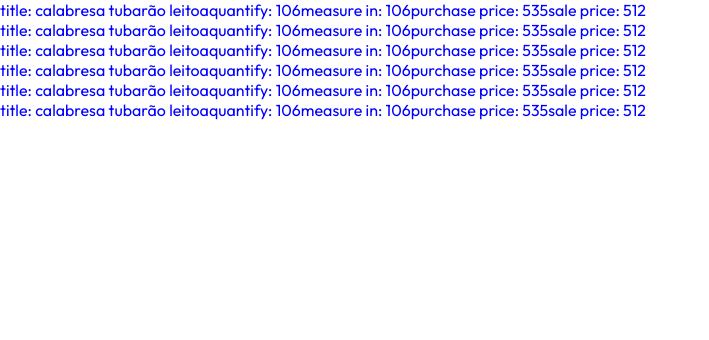
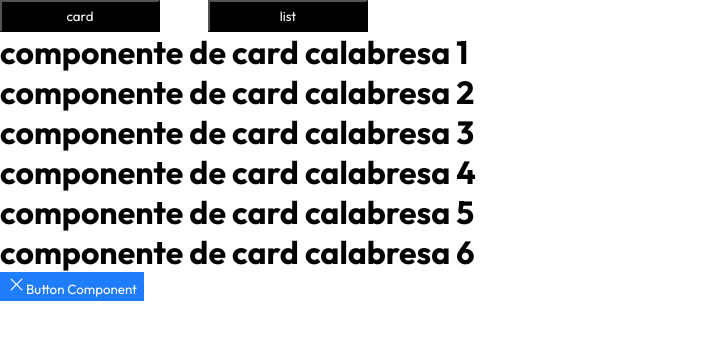
Before and after one commit to yeaaah-dev/yeah-stock, a React (Vite) app: page / in a window 1280 px wide. Shown: the top 340 px of the page, without its empty margins (0-709 px from the left). Built offline with nearby package versions, Linux system fonts and the light colour scheme; data requests are answered from the project's data file.

Commit message:
feat: implements card, button and toggle components

```diff
--- a/db.json
+++ b/db.json
@@ -1,7 +1,7 @@
 {
   "products": [
     {
-      "title": "calabresa tubarão leitoa",
+      "title": "calabresa 1",
       "quantify": 106,
       "measurein": 106,
       "purchasePrice": 535,
@@ -9,7 +9,7 @@
       "key": 1
     },
     {
-      "title": "calabresa tubarão leitoa",
+      "title": "calabresa 2",
       "quantify": 106,
       "measurein": 106,
       "purchasePrice": 535,
@@ -17,7 +17,7 @@
       "key": 2
     },
     {
-      "title": "calabresa tubarão leitoa",
+      "title": "calabresa 3",
       "quantify": 106,
       "measurein": 106,
       "purchasePrice": 535,
@@ -25,7 +25,7 @@
       "key": 3
     },
     {
-      "title": "calabresa tubarão leitoa",
+      "title": "calabresa 4",
       "quantify": 106,
       "measurein": 106,
       "purchasePrice": 535,
@@ -33,7 +33,7 @@
       "key": 4
     },
     {
-      "title": "calabresa tubarão leitoa",
+      "title": "calabresa 5",
       "quantify": 106,
       "measurein": 106,
       "purchasePrice": 535,
@@ -41,7 +41,7 @@
       "key": 5
     },
     {
-      "title": "calabresa tubarão leitoa",
+      "title": "calabresa 6",
       "quantify": 106,
       "measurein": 106,
       "purchasePrice": 535,
--- a/src/components/Button/index.jsx
+++ b/src/components/Button/index.jsx
@@ -1,7 +1,11 @@
-export function Button() {
+/* eslint-disable react/prop-types */
+import styles from './style.module.css'
+
+export function Button({ icon: Icon }) {
     return (
-        <div>
+        <button className={styles.container}>
+            <Icon />
             Button Component
-        </div>
+        </button>
     )
 }
--- /dev/null
+++ b/src/components/Button/style.module.css
@@ -0,0 +1,9 @@
+.container {
+  width: 100%;
+  height: 1.8rem;
+
+  background: #1f7cfb;
+
+  border: none;
+  color: white;
+}
--- /dev/null
+++ b/src/components/Card/index.jsx
@@ -0,0 +1,23 @@
+/* eslint-disable react/prop-types */
+
+export const layoutType = {
+    LIST: 'list',
+    CARD: 'card'
+}
+
+/**
+ *
+ * @param {layout} list
+ * @param {layout} card
+ * @returns
+ */
+export function Card({ name, layout }) {
+    return (
+        <div>
+            {layout === layoutType.CARD ?
+              <h1 className="class do comoponete de cad">componente de card {name}</h1> :
+              <h1 className="class do componete de list">componente de list {name}</h1>
+            }
+        </div>
+    )
+}
--- /dev/null
+++ b/src/components/Toggle/index.jsx
@@ -0,0 +1,13 @@
+/* eslint-disable react/prop-types */
+import styles from './styles.module.css'
+import { layoutType } from '../Card'
+
+// o onchage é uma função que é chamado toda vez que eu clico nos botões
+export function Toggle({ onChange }) {
+    return (
+        <div className={styles.container}>
+            <button onClick={() => onChange(layoutType.CARD)}>card</button>
+            <button onClick={() => onChange(layoutType.LIST)}>list</button>
+        </div>
+    )
+}
--- /dev/null
+++ b/src/components/Toggle/styles.module.css
@@ -0,0 +1,12 @@
+.container {
+  display: flex;
+  gap: 3rem;
+}
+
+.container button {
+  width: 10rem;
+  height: 2rem;
+
+  background: black;
+  color: white;
+}
--- a/src/pages/home/index.jsx
+++ b/src/pages/home/index.jsx
@@ -1,10 +1,19 @@
 import { useEffect, useState } from "react"
 import axios from "axios"
-import './style.css'
+import styles from './style.module.css'
+import { Button } from "../../components/Button"
+import { X } from "@phosphor-icons/react"
+import { Card, layoutType } from "../../components/Card"
+import { Toggle } from "../../components/Toggle"
 
+
+function Icon() {
+  return <X size={19} color="#FFFFFF" />
+}
 
 function App() {
   const [products, setProducts] = useState([])
+  const [layout, setLayout] = useState(layoutType.CARD)
 
   useEffect(() => {
     axios.get('http://localhost:3000/products')
@@ -13,20 +22,28 @@ function App() {
       })
   }, [])
 
+  function changeLayoutCard(layoutToChange) {
+    setLayout(layoutToChange)
+  }
+
   return (
+    <div>
+      <Toggle
+        onChange={changeLayoutCard}
+      />
 
-    <div className="container-home">
       {products.map(product => {
-        return <div key={product.key} >
-          <span className=""> title: {product.title}</span>
-          <span className="">quantify: {product.quantify}</span>
-          <span className="">measure in: {product.measurein}</span>
-          <span className="">purchase price:  {product.purchasePrice}</span>
-          <span className="">sale price:  {product.salePrice}</span>
-        </div>
+        return (
+          <Card key={product.key} name={product.title} layout={layout} />
+        )
       })}
+
+      <div className={styles['button']}>
+        <Button
+          icon={Icon}
+        />
+      </div>
     </div>
-
   )
 }
 
--- a/src/pages/home/style.css
+++ b/src/pages/home/style.module.css
@@ -1,3 +1,7 @@
 .container-home {
   color: blue;
 }
+
+.button {
+  width: 9rem;
+}
```
Also changed, not shown: src/components/Card/styles.module.css (added).
